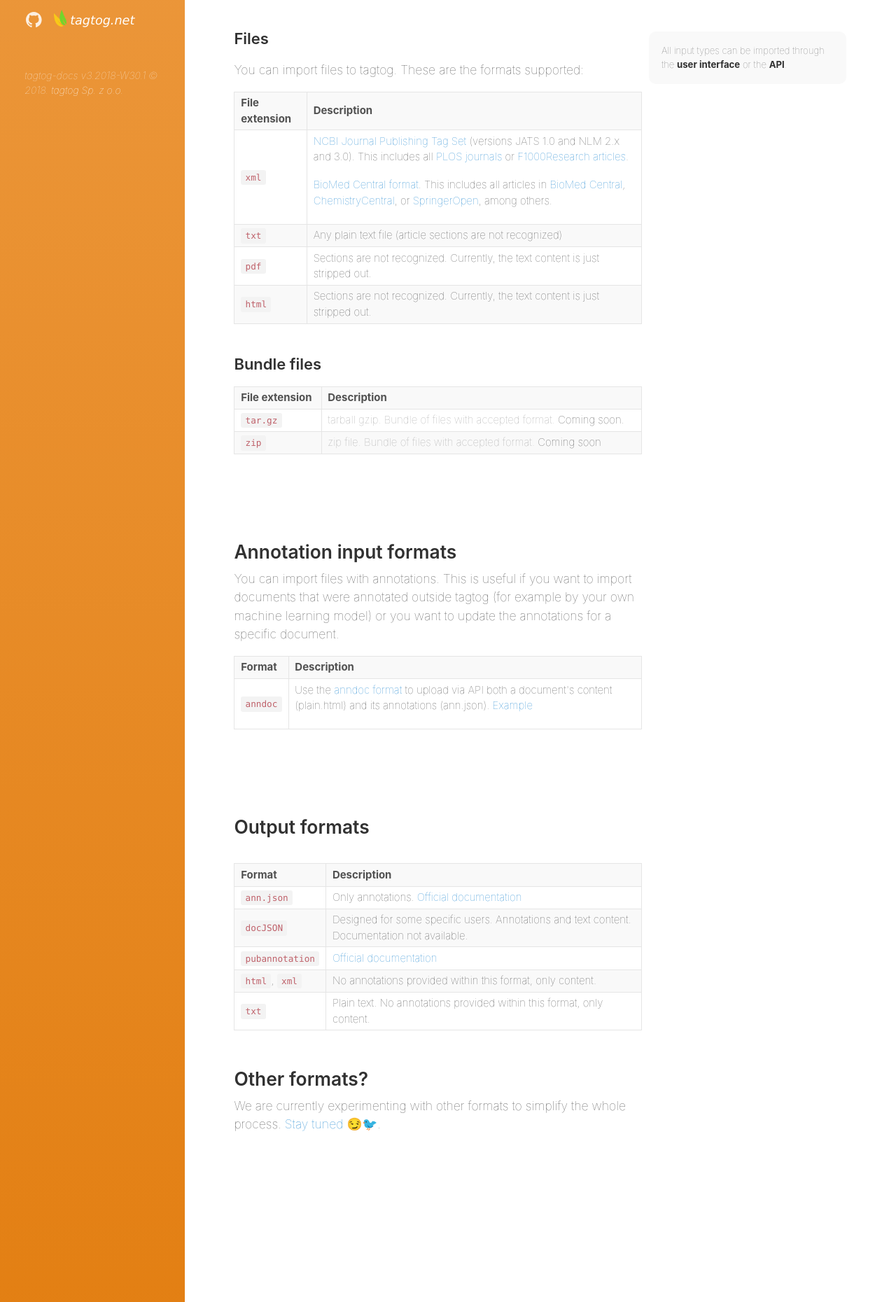
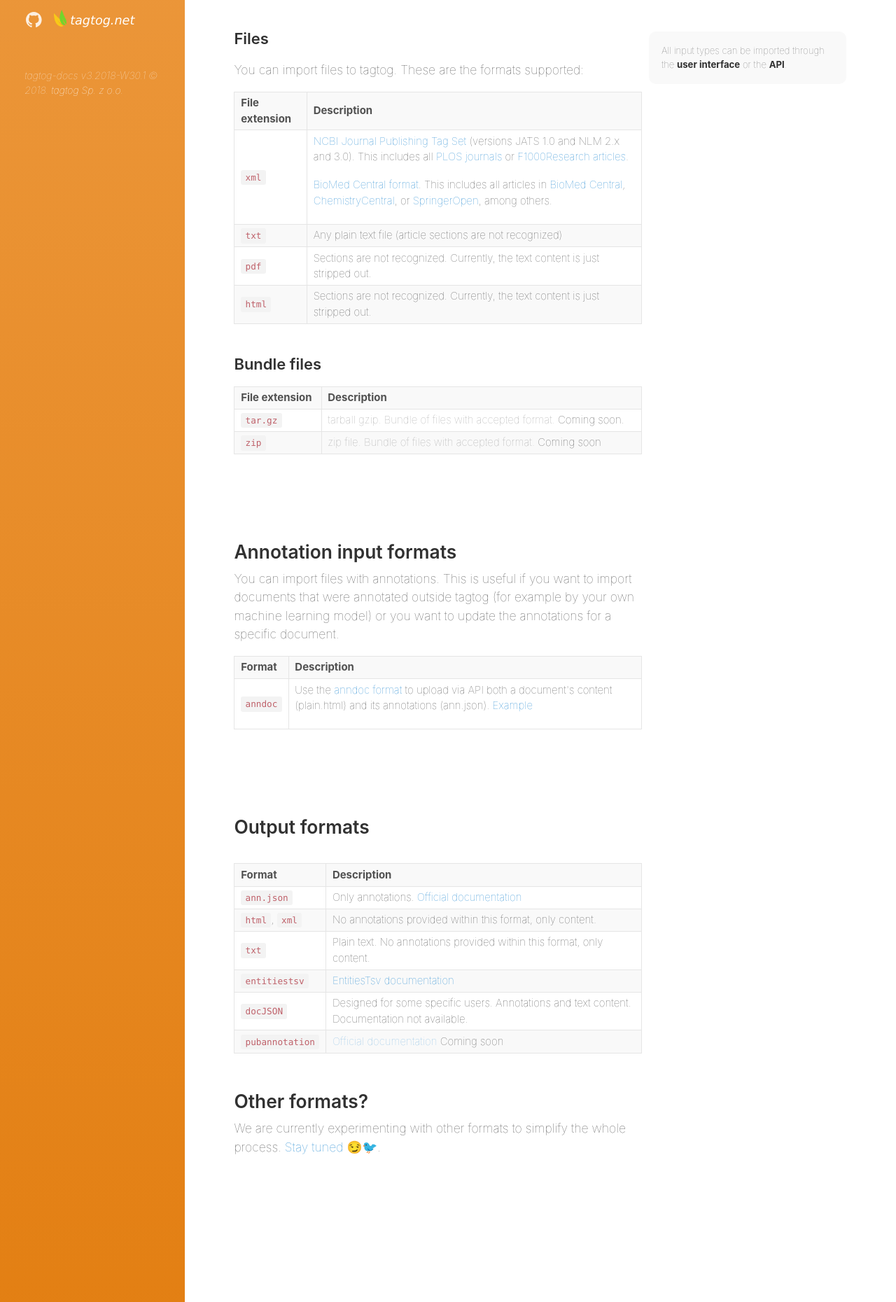
Before and after one commit to tagtogorg/tagtog-doc, a Jekyll site: the page built from ioformats.md, in a window 1280 px wide. Shown: the part 1077-2937 px from the top of the page at 70% size. Built offline with Jekyll 4.4.1, drawn with Linux system fonts in a browser that asks for light colours; nearby versions of some CDN libraries; emoji names are drawn with the system emoji font; the table of contents is made by our own code.

Commit message:
document EntityTsv format

```diff
--- a/ioformats.md
+++ b/ioformats.md
@@ -130,20 +130,24 @@ toc: true
         <td>Only annotations. <a title="tagtog - ann doc" href="/anndoc.html">Official documentation</a></td>
       </tr>
       <tr>
-        <td><code>docJSON</code></td>
-        <td>Designed for some specific users. Annotations and text content. Documentation not available.</td>
-      </tr>
-      <tr>
-        <td><code>pubannotation</code></td>
-        <td><a href="http://www.pubannotation.org/docs/annotation-format/">Official documentation</a></td>
-      </tr>
-      <tr>
         <td><code>html</code>, <code>xml</code></td>
         <td>No annotations provided within this format, only content.</td>
       </tr>
       <tr>
         <td><code>txt</code></td>
         <td>Plain text. No annotations provided within this format, only content.</td>
+      </tr>
+      <tr>
+        <td><code>entitiestsv</code></td>
+        <td><a href="/EntitiesTsv">EntitiesTsv documentation</a></td>
+      </tr>
+      <tr>
+        <td><code>docJSON</code></td>
+        <td>Designed for some specific users. Annotations and text content. Documentation not available.</td>
+      </tr>
+      <tr>
+        <td><code>pubannotation</code></td>
+        <td><span class="soon"><a href="http://www.pubannotation.org/docs/annotation-format/">Official documentation</a></span> Coming soon</td>
       </tr>
     </table>
   </div>
```
Also changed, not shown: EntitiesTsv.md (added, +41 -0 lines), assets/img/EntityTsv/my-sample-output.png (added), assets/img/EntityTsv/my-sample-stanford-ner-tsv.png (added), assets/img/EntityTsv/my-sample-tagtog.png (added), assets/img/Screen Shot 2018-03-12 at 08.13.12.png (deleted).
